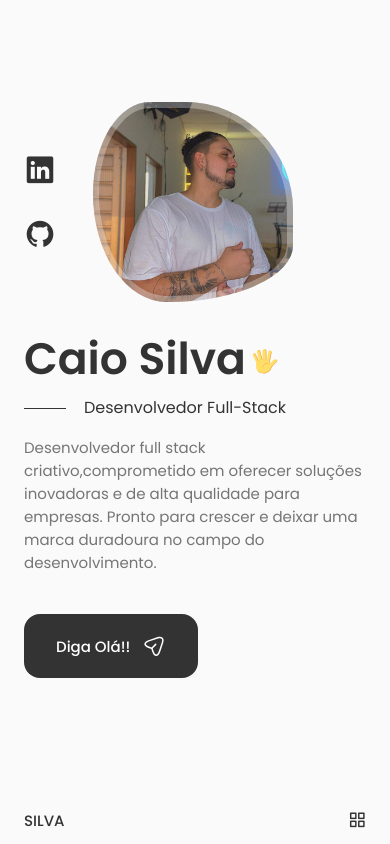
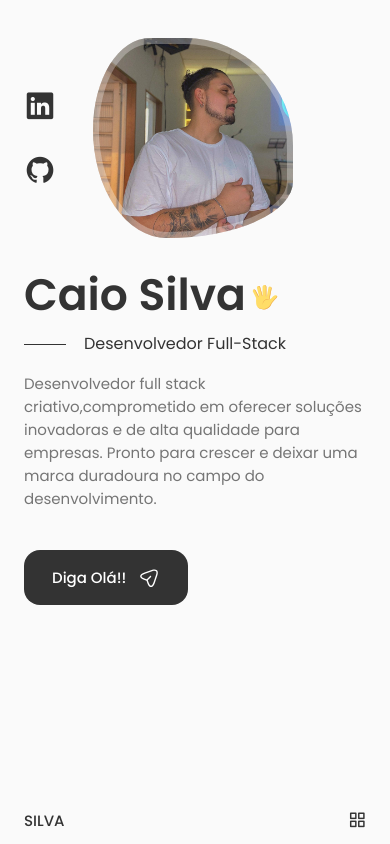
Before and after one commit to CaioSC01/Meu__Portifolio, a React (Create React App) app: page / in a window 390 px wide. Built offline with nearby package versions, Linux system fonts and the light colour scheme.

Commit message:
Começando a pagina sobre mim

```diff
--- a/src/App.css
+++ b/src/App.css
@@ -143,7 +143,7 @@ img {
 	display: inline-block;
 	background-color: var(--cor-titulo);
 	color: var(--container);
-	padding: 1.25rem 2rem ;
+	padding: 1.25rem 2rem;
 	border-radius: 1rem;
 	font-weight: var(--font-medium);
 }
@@ -167,9 +167,28 @@ img {
 		margin-left: var(--mb-1-5);
 		margin-right: var(--mb-1-5);
 	}
+
+	.button {
+		padding: 1rem 1.75rem;
+	}
+
+	.button__icon {
+		width: 22px;
+		height: 22px;
+	}
+}
+
+@media screen and (max-width:768px) {
+	.section {
+		padding: 2rem 0 4rem;
+	}
 }
 
 @media screen and (max-width:350px) {
+	:root {
+		--font-size-grande: 2.25rem
+	}
+
 	.container {
 		margin-left: var(--mb-1);
 		margin-right: var(--mb-1);
```
Also changed, not shown: src/components/About/About.jsx (added, +9 -0 lines), src/components/About/About.css (added).
